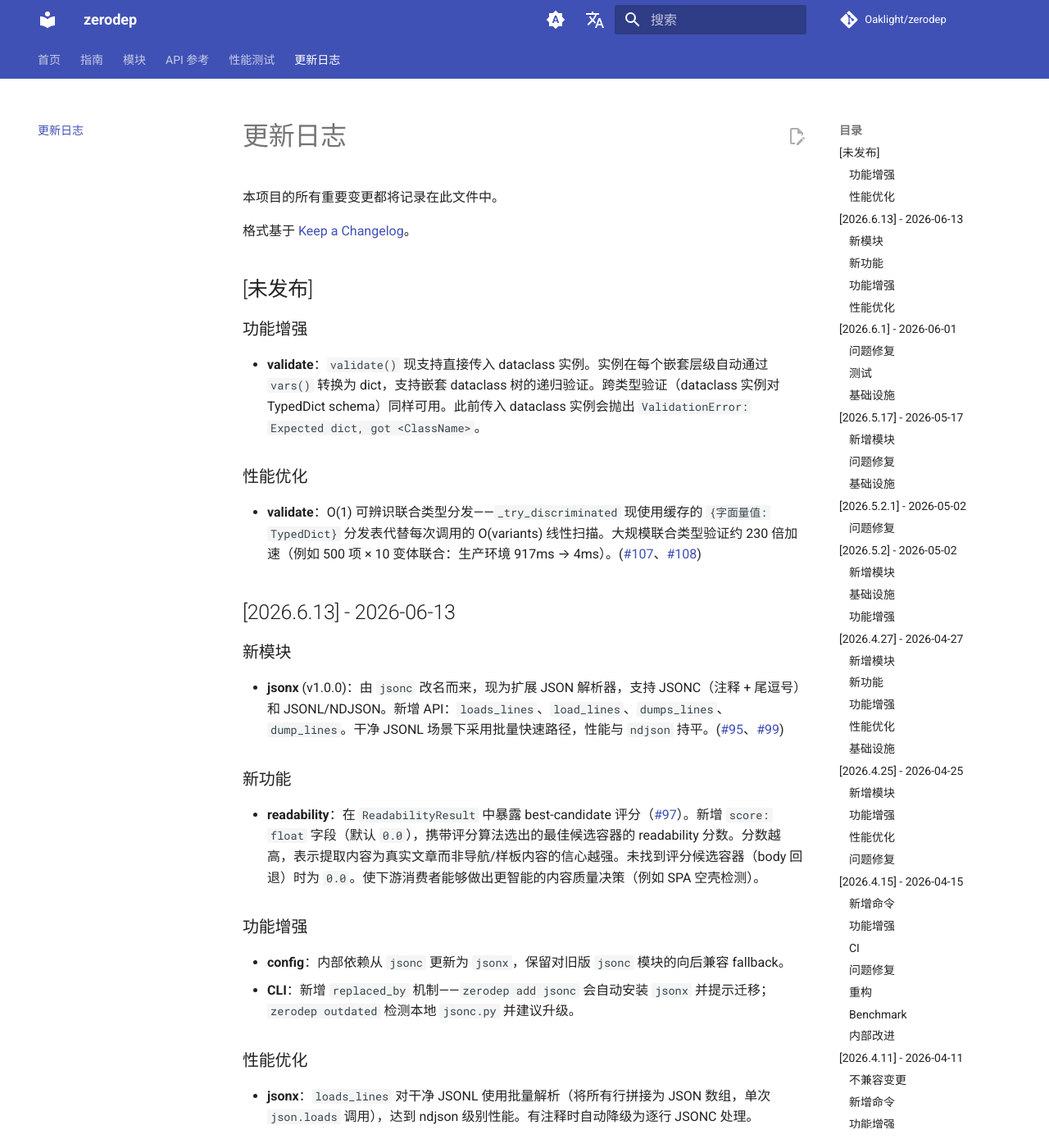
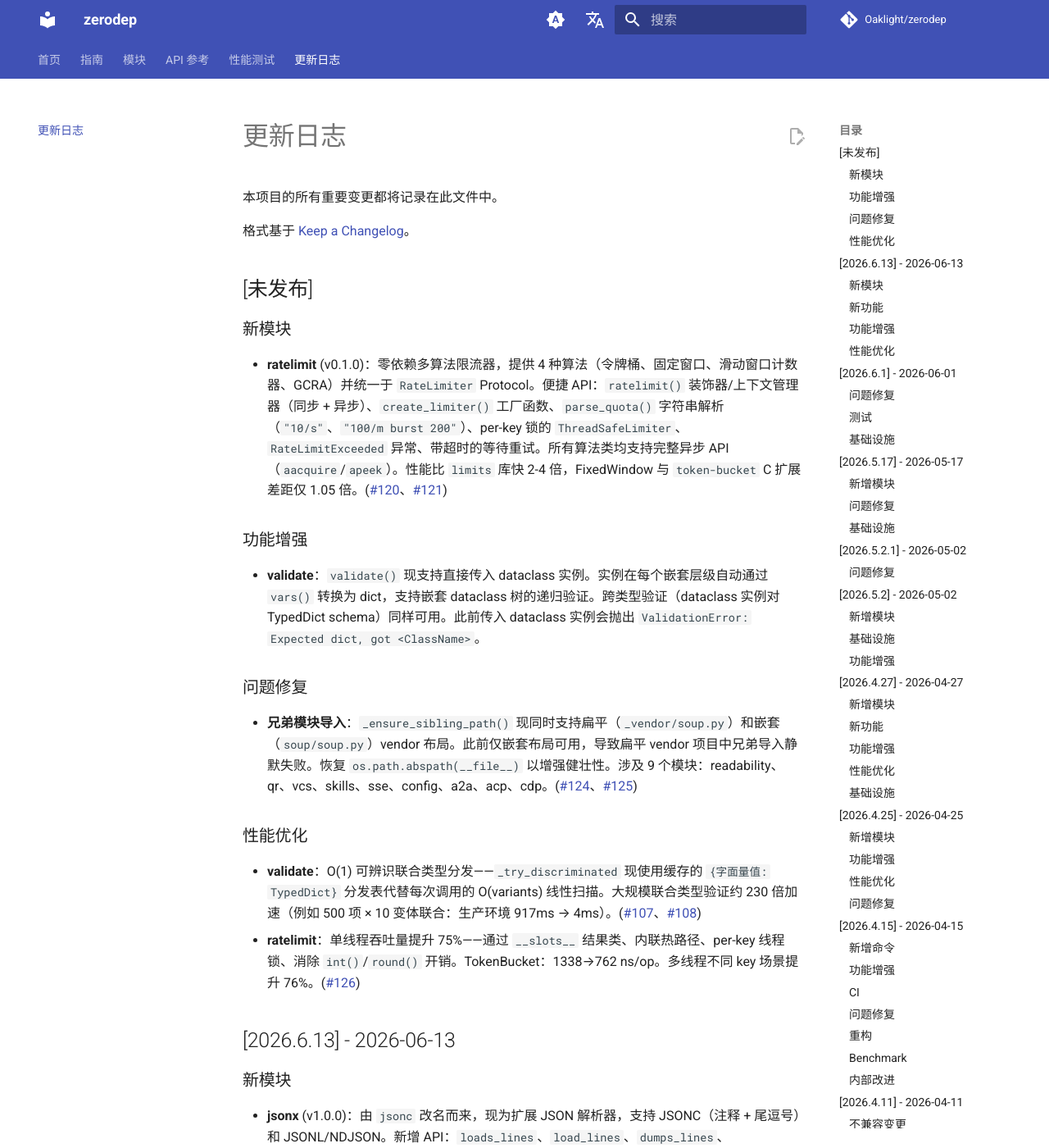
Before and after one commit to Oaklight/zerodep, an MkDocs documentation site: the page built from docs/changelog.md, in a window 1280 px wide and 1400 px high. Shown: the whole window at 82% size. Built offline with MkDocs 1.6.1 and Material for MkDocs 9.7.7, drawn with Linux system fonts in a browser that asks for light colours; comment, search, counter and statistics services are not loaded.

Commit message:
docs: 更新日志 — 新增 ratelimit 模块和兄弟导入修复

```diff
--- a/docs/changelog.md
+++ b/docs/changelog.md
@@ -6,13 +6,22 @@
 
 ## [未发布]
 
+### 新模块
+
+- **ratelimit** (v0.1.0)：零依赖多算法限流器，提供 4 种算法（令牌桶、固定窗口、滑动窗口计数器、GCRA）并统一于 `RateLimiter` Protocol。便捷 API：`ratelimit()` 装饰器/上下文管理器（同步 + 异步）、`create_limiter()` 工厂函数、`parse_quota()` 字符串解析（`"10/s"`、`"100/m burst 200"`）、per-key 锁的 `ThreadSafeLimiter`、`RateLimitExceeded` 异常、带超时的等待重试。所有算法类均支持完整异步 API（`aacquire`/`apeek`）。性能比 `limits` 库快 2-4 倍，FixedWindow 与 `token-bucket` C 扩展差距仅 1.05 倍。([#120](https://github.com/Oaklight/zerodep/issues/120)、[#121](https://github.com/Oaklight/zerodep/pull/121))
+
 ### 功能增强
 
 - **validate**：`validate()` 现支持直接传入 dataclass 实例。实例在每个嵌套层级自动通过 `vars()` 转换为 dict，支持嵌套 dataclass 树的递归验证。跨类型验证（dataclass 实例对 TypedDict schema）同样可用。此前传入 dataclass 实例会抛出 `ValidationError: Expected dict, got <ClassName>`。
 
+### 问题修复
+
+- **兄弟模块导入**：`_ensure_sibling_path()` 现同时支持扁平（`_vendor/soup.py`）和嵌套（`soup/soup.py`）vendor 布局。此前仅嵌套布局可用，导致扁平 vendor 项目中兄弟导入静默失败。恢复 `os.path.abspath(__file__)` 以增强健壮性。涉及 9 个模块：readability、qr、vcs、skills、sse、config、a2a、acp、cdp。([#124](https://github.com/Oaklight/zerodep/issues/124)、[#125](https://github.com/Oaklight/zerodep/pull/125))
+
 ### 性能优化
 
 - **validate**：O(1) 可辨识联合类型分发——`_try_discriminated` 现使用缓存的 `{字面量值: TypedDict}` 分发表代替每次调用的 O(variants) 线性扫描。大规模联合类型验证约 230 倍加速（例如 500 项 × 10 变体联合：生产环境 917ms → 4ms）。([#107](https://github.com/Oaklight/zerodep/issues/107)、[#108](https://github.com/Oaklight/zerodep/pull/108))
+- **ratelimit**：单线程吞吐量提升 75%——通过 `__slots__` 结果类、内联热路径、per-key 线程锁、消除 `int()`/`round()` 开销。TokenBucket：1338→762 ns/op。多线程不同 key 场景提升 76%。([#126](https://github.com/Oaklight/zerodep/pull/126))
 
 ## [2026.6.13] - 2026-06-13
 
```
